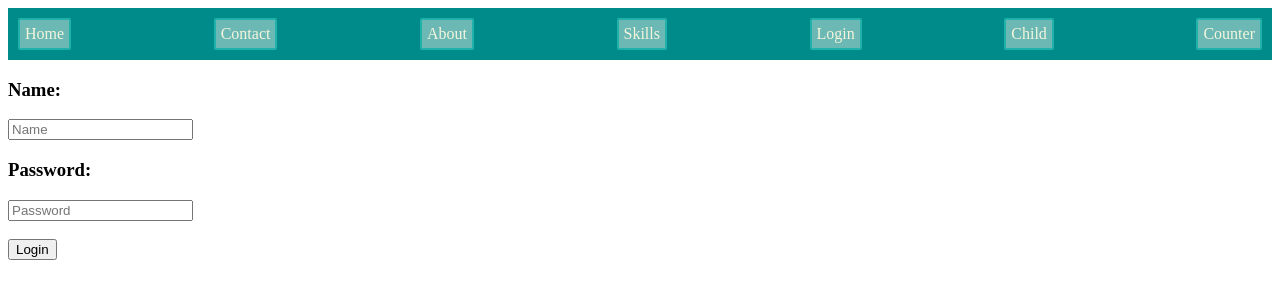
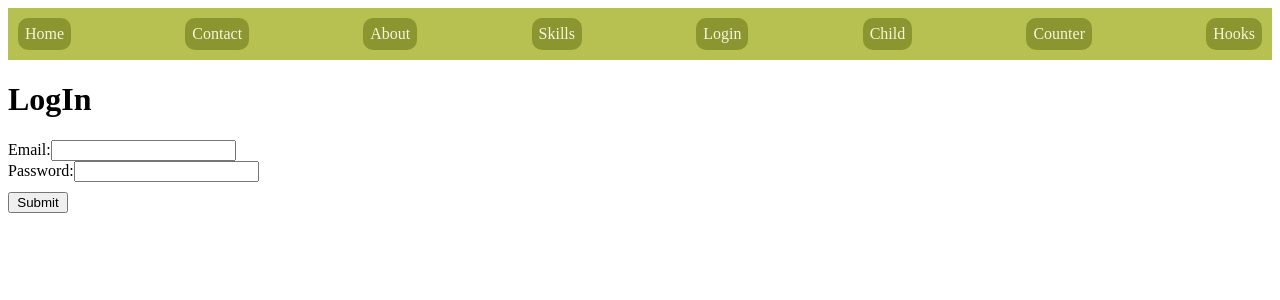
Before and after one commit to harshneekannapiran/MERN2025, a React (Vite) app in the folder REACT/: page /login in a window 1280 px wide. Shown: the top 300 px of the page. Built offline with nearby package versions, Linux system fonts and the light colour scheme.

Commit message:
feat:done many component in react including routing

```diff
--- a/REACT/src/App.jsx
+++ b/REACT/src/App.jsx
@@ -7,7 +7,10 @@ import About from './pages/About';
 import Counter from './component/Counter';
 import Login from './pages/Login';
 import Navbar from './component/Navbar';
+import Hooks from './pages/Hooks';
+import State from './hooks/State';
 import { Route,Routes } from 'react-router-dom';
+import Effects from './hooks/Effects';
 
 const App = () => {
   const fruits = ['Cucumber', 'Mango', 'Grapes'];
@@ -40,6 +43,9 @@ const App = () => {
 />
            <Route path='/login' element={<Login />}></Route>
             <Route path='/counter' element={<Counter />}></Route>
+            <Route path='/hooks' element={<Hooks />}></Route>
+            <Route path='/state' element={<State />}></Route>
+             <Route path='/effects' element={<Effects />}></Route>
 </Routes>
     </div>
   )
--- a/REACT/src/component/Navbar.css
+++ b/REACT/src/component/Navbar.css
@@ -1,6 +1,6 @@
 .navbar{
     display: flex;
-    background-color:darkcyan;
+    background-color:rgb(182, 193, 82);
     padding:10px;
     justify-content:space-between;
 
@@ -8,13 +8,13 @@
 .Link{
     list-style:none;
     text-decoration: none;
-    background-color:rgb(107, 184, 180);
+    background-color:rgb(140, 150, 49);
     padding:5px;
     justify-content: space-around;
-    border: 2px solid lightseagreen;
-    border-radius: 2px;
+    border: 2px solid rgb(140, 150, 49);
+    border-radius: 10px;
     color: beige;
 }
 .Link:hover{
-    background-color:mediumturquoise;
+    background-color:rgb(102, 110, 30);
 }
--- a/REACT/src/component/Navbar.jsx
+++ b/REACT/src/component/Navbar.jsx
@@ -12,6 +12,7 @@ const Navbar = () => {
            <Link to ='/login' className='Link'>Login</Link>
            <Link to ='/child' className='Link'>Child</Link>
            <Link to ='/counter' className='Link'>Counter</Link>
+           <Link to ='/hooks' className='Link'>Hooks</Link>
         </nav>
     </div>
   )
--- /dev/null
+++ b/REACT/src/hooks/Effects.jsx
@@ -0,0 +1,48 @@
+import React, { useState, useEffect } from 'react';
+
+const Effect = () => {
+  const [count, setCount] = useState(0);
+  const [user, setUser] = useState([]);
+
+  useEffect(() => {
+     setTimeout(() => { setCount(count + 1); }, 2000); // auto-increment
+
+    fetch('https://jsonplaceholder.typicode.com/users')
+      .then(res => res.json())
+      .then(data => setUser(data));
+  }, []);
+
+  const handleIncrement = () => {
+    setCount(count + 1);
+  }
+
+  const handleDecrement = () => {
+    setCount(count - 1);
+  }
+
+  const handleReset = () => {
+    setCount(0);
+  }
+
+  return (
+    <div>
+      <h1>{count}</h1>
+      <button onClick={handleIncrement}>Increment</button>
+      <button onClick={handleDecrement}>Decrement</button>
+      <button onClick={handleReset}>Reset</button>
+
+      <ol>
+        {user.map((data) => (
+          <>
+         <p>Id:{data.id}</p>
+         <p>Name:{data.name}</p>
+         <p>Email:{data.email}</p>
+         <p>Latitude:{data.address.geo.lat}</p>
+         </>
+        ))}
+      </ol>
+    </div>
+  );
+}
+
+export default Effect;
--- /dev/null
+++ b/REACT/src/hooks/State.jsx
@@ -0,0 +1,24 @@
+import React from 'react'
+import { useState } from 'react'
+const State = () => {
+    const[count,setCount]=useState(0);
+    const handleIncrement=()=>{
+        setCount(count+3);
+    }
+     const handleDecrement=()=>{
+        setCount(count-3);
+    }
+      const handleReset=()=>{
+        setCount(0);
+    }
+  return (
+    <div>
+        <h1>{count}</h1>
+        <button onClick={handleIncrement}>Increment</button>
+        <button onClick={handleDecrement}>Decrement</button>
+        <button onClick={handleReset}>Reset</button>
+    </div>
+  )
+}
+
+export default State
--- /dev/null
+++ b/REACT/src/pages/Hooks.jsx
@@ -0,0 +1,12 @@
+import React from 'react'
+import {Link} from 'react-router-dom'
+const Hooks = () => {
+  return (
+    <div style={{display:"flex",flexDirection:"column"}}>
+        <Link to='/state'>Usestate</Link>
+        <Link to='/effects'>UseEffect</Link>
+    </div>
+  )
+}
+
+export default Hooks
--- a/REACT/src/pages/Login.jsx
+++ b/REACT/src/pages/Login.jsx
@@ -1,23 +1,47 @@
-import React from 'react';
+import React, { useState } from 'react';
 
 const Login = () => {
+  const [formData, setFormData] = useState({
+    email: '',
+    password: ''
+  });
 
-  const display = () => {
-    alert('Login button clicked!');
+  const handleChange = (e) => {
+    setFormData(prev => ({ ...prev, [e.target.name]: e.target.value }));
+  };
+
+  const handleSubmit = (e) => {
+    e.preventDefault();
+    console.log(formData);
+    setFormData({ email: '', password: '' });
   };
 
   return (
-    <div>
-      <form>
-        <h3>Name:</h3>
-        <input type="text" name="name" placeholder="Name" />
-
-        <h3>Password:</h3>
-        <input type="password" name="pass" placeholder="Password" />
-
-        <br /><br />
-
-        <button type="button" onClick={display}>Login</button>
+    <div className='form'>
+      <h1>LogIn</h1>
+      <form onSubmit={handleSubmit}>
+        <label>Email:</label>
+        <input
+          type="email"
+          name="email"
+          value={formData.email}
+          onChange={handleChange}
+        />
+        <br />
+        <label>Password:</label>
+        <input
+          type="password"
+          name="password"
+          value={formData.password}
+          onChange={handleChange}
+        />
+        <br />
+        <button
+          type="submit"
+          style={{ display: 'inline', width: '60px', margin: '10px 0' }}
+        >
+          Submit
+        </button>
       </form>
     </div>
   );
```
